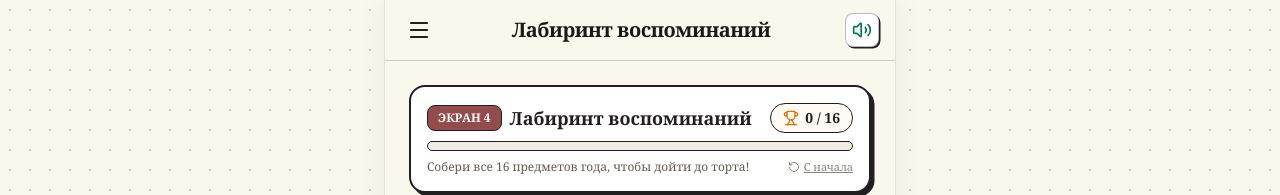
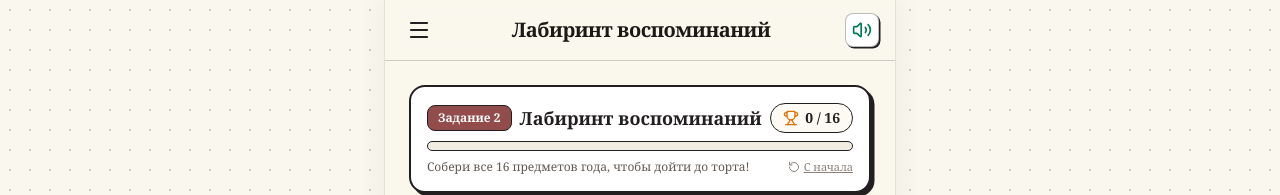
Before and after one commit to margarita241196-design/A-Birthday-Quest, a React (Vite) app: page / in a window 1280 px wide. Both pictures are taken after a click on the button "Лабиринт". Shown: the top 195 px of the page. Built offline with nearby package versions, Linux system fonts and the light colour scheme.

Commit message:
Update MazeScreen.tsx

```diff
--- a/src/components/Screens/MazeScreen.tsx
+++ b/src/components/Screens/MazeScreen.tsx
@@ -136,7 +136,7 @@ export const MazeScreen: React.FC<MazeScreenProps> = ({ onComplete }) => {
         <div className="flex items-center justify-between mb-2">
           <div className="flex items-center gap-2">
             <span className="px-2.5 py-1 bg-[#934c4c] text-white text-xs font-serif font-bold rounded-lg border border-[#231f20]">
-              ЭКРАН 4
+              Задание 2
             </span>
             <h2 className="font-serif font-bold text-base sm:text-lg text-[#231f20]">
               Лабиринт воспоминаний
```
